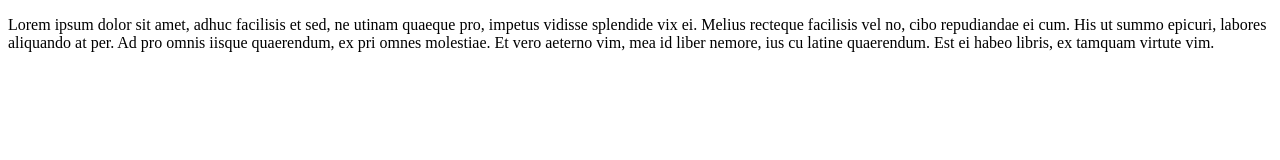
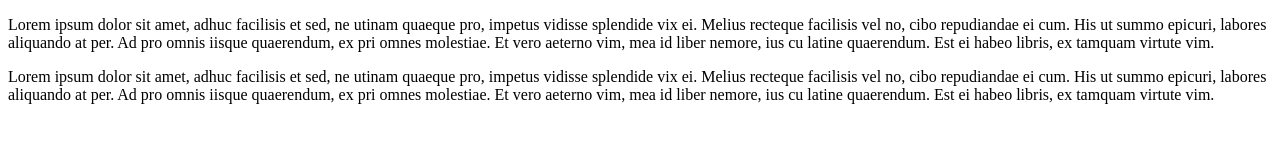
Before and after one commit to irina-lim/some-test, a plain HTML site: page feature.html in a window 1280 px wide. Drawn offline with Linux system fonts and the light colour scheme.

Commit message:
Feature: add paragraph 2

```diff
--- a/feature.html
+++ b/feature.html
@@ -6,5 +6,6 @@
 </head>
 <body>
 <p>Lorem ipsum dolor sit amet, adhuc facilisis et sed, ne utinam quaeque pro, impetus vidisse splendide vix ei. Melius recteque facilisis vel no, cibo repudiandae ei cum. His ut summo epicuri, labores aliquando at per. Ad pro omnis iisque quaerendum, ex pri omnes molestiae. Et vero aeterno vim, mea id liber nemore, ius cu latine quaerendum. Est ei habeo libris, ex tamquam virtute vim.</p>
+<p>Lorem ipsum dolor sit amet, adhuc facilisis et sed, ne utinam quaeque pro, impetus vidisse splendide vix ei. Melius recteque facilisis vel no, cibo repudiandae ei cum. His ut summo epicuri, labores aliquando at per. Ad pro omnis iisque quaerendum, ex pri omnes molestiae. Et vero aeterno vim, mea id liber nemore, ius cu latine quaerendum. Est ei habeo libris, ex tamquam virtute vim.</p>
 </body>
 </html>
```
